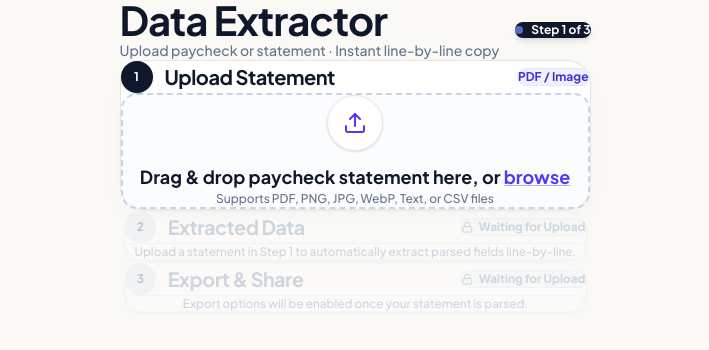
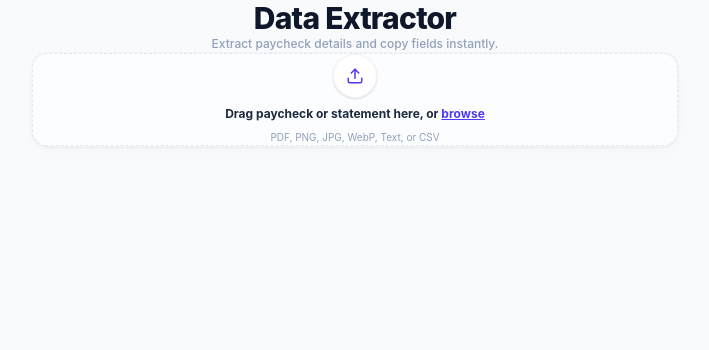
Before and after one commit to shihcb/data-extractor, a React (Vite) app: page / in a window 1280 px wide. Shown: the top 350 px of the page, without its empty margins (285-994 px from the left). Built offline with nearby package versions, Linux system fonts and the light colour scheme.

Commit message:
style: simplify dashboard visual footprint, hide step cards until statement upload, and implement icon-only copy buttons

```diff
--- a/src/App.jsx
+++ b/src/App.jsx
@@ -21,7 +21,6 @@ export default function App() {
   const [toast, setToast] = useState(null);
 
   const isStep2Complete = Boolean(paycheckData || cardData);
-  const currentStep = isProcessing ? 1 : isStep2Complete ? 3 : 1;
 
   const handleCopyNotification = (label, value) => {
     setToast({ label, value });
@@ -95,14 +94,14 @@ export default function App() {
   const activeData = activeDocType === 'paycheck' ? paycheckData : cardData;
 
   return (
-    <div className="min-h-screen bg-[#faf9f6] text-[#0f172a] py-12 px-4 sm:px-8 w-full flex flex-col items-center justify-start">
-      {/* Centered App Container */}
+    <div className="min-h-screen bg-[#f8fafc] py-12 px-4 sm:px-6 w-full flex flex-col items-center justify-start">
+      {/* Center Layout Container */}
       <div className="app-container space-y-6">
 
-        {/* Header */}
-        <Header currentStep={currentStep} totalSteps={3} />
+        {/* Simple Header */}
+        <Header />
 
-        {/* Step 1: Upload Statement */}
+        {/* Upload Zone */}
         <Step1Upload
           onFileUpload={handleFileUpload}
           isProcessing={isProcessing}
@@ -110,8 +109,9 @@ export default function App() {
           onClear={handleClearFile}
         />
 
-        {/* Step 2: Extracted Data (with smooth step-reveal animations) */}
-        <div className={isStep2Complete ? "step-reveal" : ""}>
+        {/* Extracted Data Rows (only show after upload) */}
+        {isStep2Complete && (
+          <div className="step-reveal">
             <Step2ExtractedData
               data={activeData}
               docType={activeDocType}
@@ -120,9 +120,11 @@ export default function App() {
               onCopyAll={handleCopyAll}
             />
           </div>
+        )}
 
-        {/* Step 3: Export & Share (with smooth step-reveal animations) */}
-        <div className={isStep2Complete ? "step-reveal" : ""}>
+        {/* Export Options (only show after upload) */}
+        {isStep2Complete && (
+          <div className="step-reveal">
             <Step3Export
               data={activeData}
               docType={activeDocType}
@@ -130,6 +132,7 @@ export default function App() {
               onNotification={handleCopyNotification}
             />
           </div>
+        )}
       </div>
 
       {/* Toast Notification */}
--- a/src/components/Header.jsx
+++ b/src/components/Header.jsx
@@ -1,24 +1,14 @@
 import React from 'react';
 
-export default function Header({ currentStep = 1, totalSteps = 3 }) {
+export default function Header() {
   return (
-    <header className="flex flex-col sm:flex-row sm:items-center justify-between gap-4 pb-2">
-      <div>
-        <h1 className="text-3xl sm:text-[40px] font-black tracking-tight text-[#0f172a] leading-none">
-          Data Extractor
-        </h1>
-        <p className="text-sm font-medium text-[#64748b] mt-2">
-          Upload paycheck or statement · Instant line-by-line copy
-        </p>
-      </div>
-
-      {/* Progress Step Badge */}
-      <div className="flex items-center gap-2 self-start sm:self-auto bg-[#0f172a] text-white px-4 py-2 rounded-full text-xs font-bold shadow-md shadow-slate-900/10">
-        <span className="w-2 h-2 rounded-full bg-indigo-400 animate-pulse"></span>
-        <span>
-          Step {currentStep} of {totalSteps} {currentStep === 3 ? '· Complete' : ''}
-        </span>
-      </div>
+    <header className="text-center pt-8 pb-4">
+      <h1 className="text-3xl font-extrabold tracking-tight text-slate-900">
+        Data Extractor
+      </h1>
+      <p className="text-xs text-slate-400 mt-1 font-medium">
+        Extract paycheck details and copy fields instantly.
+      </p>
     </header>
   );
 }
--- a/src/components/Step1Upload.jsx
+++ b/src/components/Step1Upload.jsx
@@ -30,35 +30,18 @@ export default function Step1Upload({ onFileUpload, isProcessing, fileName, onCl
   };
 
   return (
-    <div className="saas-card p-6 sm:p-9">
-      {/* Header */}
-      <div className="flex items-center justify-between mb-6">
-        <div className="flex items-center gap-3">
-          <span className="w-8 h-8 rounded-full bg-[#0f172a] text-white flex items-center justify-center text-xs font-black shadow-sm">
-            1
-          </span>
-          <h2 className="text-xl font-bold text-[#0f172a] tracking-tight">
-            Upload Statement
-          </h2>
-        </div>
-
-        <span className="bg-indigo-50 border border-indigo-100 text-indigo-700 text-xs font-extrabold px-3.5 py-1.5 rounded-full">
-          PDF / Image
-        </span>
-      </div>
-
-      {/* Dashed Drop Zone */}
+    <div className="premium-card p-6 sm:p-8">
       <div
         onDragOver={handleDragOver}
         onDragLeave={handleDragLeave}
         onDrop={handleDrop}
         onClick={() => fileInputRef.current?.click()}
-        className={`border-2 border-dashed rounded-2xl p-8 sm:p-12 text-center cursor-pointer transition-all duration-200 ${
+        className={`border border-dashed rounded-xl p-8 text-center cursor-pointer transition-all ${
           isDragOver
-            ? 'border-indigo-600 bg-indigo-50/60 scale-[1.003]'
+            ? 'border-indigo-500 bg-indigo-50/20'
             : fileName
-            ? 'border-emerald-400 bg-emerald-50/20'
-            : 'border-slate-300 hover:border-indigo-400 bg-slate-50/60 hover:bg-indigo-50/30'
+            ? 'border-emerald-300 bg-emerald-50/10'
+            : 'border-slate-200 hover:border-indigo-400 bg-slate-50/40 hover:bg-indigo-50/10'
         }`}
       >
         <input
@@ -70,45 +53,39 @@ export default function Step1Upload({ onFileUpload, isProcessing, fileName, onCl
         />
 
         {isProcessing ? (
-          <div className="flex flex-col items-center py-6 gap-3">
-            <Loader2 size={36} className="text-indigo-600 animate-spin" />
-            <p className="font-extrabold text-base text-[#0f172a]">Extracting data…</p>
-            <p className="text-xs text-[#64748b]">Running client-side regex & layout parser</p>
+          <div className="flex flex-col items-center py-4 gap-2.5">
+            <Loader2 size={28} className="text-indigo-600 animate-spin" />
+            <p className="font-semibold text-xs text-slate-800">Extracting details...</p>
           </div>
         ) : fileName ? (
-          <div className="flex items-center justify-center gap-4 py-4">
-            <CheckCircle2 size={32} className="text-emerald-600 shrink-0" />
+          <div className="flex items-center justify-center gap-3 py-2">
+            <CheckCircle2 size={24} className="text-emerald-600 shrink-0" />
             <div className="text-left min-w-0">
-              <p className="font-extrabold text-base sm:text-lg text-[#0f172a] truncate max-w-xs sm:max-w-md">
+              <p className="font-bold text-sm text-slate-800 truncate max-w-[220px] sm:max-w-md">
                 {fileName}
               </p>
-              <p className="text-xs font-semibold text-[#64748b] mt-0.5">File processed. Click to replace.</p>
+              <p className="text-xs text-slate-400">Processed. Click or drop to replace.</p>
             </div>
             <button
               onClick={(e) => {
                 e.stopPropagation();
                 onClear();
               }}
-              className="p-2 text-slate-400 hover:text-rose-600 rounded-full hover:bg-rose-50 transition-colors ml-2"
+              className="p-1.5 text-slate-400 hover:text-rose-600 rounded-full ml-2"
               title="Clear file"
             >
-              <RefreshCw size={18} />
+              <RefreshCw size={14} />
             </button>
           </div>
         ) : (
-          <div className="flex flex-col items-center gap-3 py-4">
-            {/* Circle Upload Icon */}
-            <div className="w-14 h-14 rounded-full bg-white border border-slate-200 shadow-sm flex items-center justify-center text-indigo-600 mb-1">
-              <Upload size={24} />
+          <div className="flex flex-col items-center gap-2">
+            <div className="w-11 h-11 rounded-full bg-white border border-slate-100 flex items-center justify-center text-indigo-600 shadow-sm mb-1">
+              <Upload size={18} />
             </div>
-            <div>
-              <p className="text-base sm:text-lg font-extrabold text-[#0f172a]">
-                Drag & drop paycheck statement here, or <span className="text-indigo-600 underline font-extrabold decoration-indigo-300">browse</span>
-              </p>
-              <p className="text-xs font-medium text-[#64748b] mt-1.5">
-                Supports PDF, PNG, JPG, WebP, Text, or CSV files
-              </p>
-            </div>
+            <p className="text-xs font-bold text-slate-800">
+              Drag paycheck or statement here, or <span className="text-indigo-600 underline font-bold">browse</span>
+            </p>
+            <p className="text-[10px] text-slate-400">PDF, PNG, JPG, WebP, Text, or CSV</p>
           </div>
         )}
       </div>
--- a/src/components/Step2ExtractedData.jsx
+++ b/src/components/Step2ExtractedData.jsx
@@ -1,60 +1,33 @@
 import React from 'react';
-import { Copy, Lock } from 'lucide-react';
+import { Copy } from 'lucide-react';
 import CopyableRow from './CopyableRow';
 
 export default function Step2ExtractedData({ data, docType, isCompleted, onCopyField, onCopyAll }) {
-  if (!isCompleted || !data) {
-    return (
-      <div className="saas-card locked p-6 sm:p-9">
-        <div className="flex items-center justify-between mb-4">
-          <div className="flex items-center gap-3">
-            <span className="w-8 h-8 rounded-full bg-slate-200 text-slate-500 flex items-center justify-center text-xs font-black">
-              2
-            </span>
-            <h2 className="text-xl font-bold text-slate-400 tracking-tight">
-              Extracted Data
-            </h2>
-          </div>
-          <span className="flex items-center gap-1.5 text-xs font-bold text-slate-400 bg-slate-100 px-3.5 py-1.5 rounded-full border border-slate-200">
-            <Lock size={12} /> Waiting for Upload
-          </span>
-        </div>
-        <div className="p-8 text-center border border-slate-200 rounded-2xl text-slate-400 text-xs font-medium bg-slate-50/50">
-          Upload a statement in Step 1 to automatically extract parsed fields line-by-line.
-        </div>
-      </div>
-    );
-  }
+  if (!isCompleted || !data) return null; // Unclutter page by rendering nothing before upload!
 
   const isPaycheck = docType === 'paycheck';
 
   return (
-    <div className="saas-card active p-6 sm:p-9 animate-fade-in">
+    <div className="premium-card p-6 sm:p-8 animate-fade-in space-y-4">
       {/* Header */}
-      <div className="flex items-center justify-between mb-6 pb-4 border-b border-slate-100">
-        <div className="flex items-center gap-3">
-          <span className="w-8 h-8 rounded-full bg-[#0f172a] text-white flex items-center justify-center text-xs font-black shadow-sm">
-            2
-          </span>
-          <div>
-            <h2 className="text-xl font-bold text-[#0f172a] tracking-tight">
-              Extracted Data
-            </h2>
-            <p className="text-xs text-[#64748b] mt-0.5">Click any row or button to copy individual fields</p>
-          </div>
+      <div className="flex items-center justify-between pb-3 border-b border-slate-100">
+        <div>
+          <h2 className="text-base font-extrabold text-slate-800 tracking-tight">
+            Extracted Values
+          </h2>
         </div>
 
         <button
           onClick={onCopyAll}
-          className="btn-indigo-copy"
+          className="text-xs font-bold text-indigo-600 hover:text-indigo-800 flex items-center gap-1 bg-indigo-50 px-3 py-1.5 rounded-lg border border-indigo-100/50 transition-colors"
         >
-          <Copy size={14} />
+          <Copy size={13} />
           <span>Copy All</span>
         </button>
       </div>
 
-      {/* Field Grid Rows */}
-      <div className="space-y-3.5">
+      {/* Rows */}
+      <div className="space-y-2">
         {isPaycheck ? (
           <>
             <CopyableRow
@@ -69,7 +42,7 @@ export default function Step2ExtractedData({ data, docType, isCompleted, onCopyF
               onCopy={onCopyField}
             />
             <CopyableRow
-              label="Pay Period (Dates Covered)"
+              label="Pay Period"
               value={data.payPeriod}
               onCopy={onCopyField}
             />
--- a/src/components/Step3Export.jsx
+++ b/src/components/Step3Export.jsx
@@ -1,32 +1,11 @@
 import React, { useState } from 'react';
-import { Download, Copy, Code, FileSpreadsheet, Lock, Check } from 'lucide-react';
+import { Download, Copy, Code, FileSpreadsheet, Check } from 'lucide-react';
 
 export default function Step3Export({ data, docType, isCompleted, onNotification }) {
   const [copiedCsv, setCopiedCsv] = useState(false);
   const [copiedText, setCopiedText] = useState(false);
 
-  if (!isCompleted || !data) {
-    return (
-      <div className="saas-card locked p-6 sm:p-9">
-        <div className="flex items-center justify-between mb-4">
-          <div className="flex items-center gap-3">
-            <span className="w-8 h-8 rounded-full bg-slate-200 text-slate-500 flex items-center justify-center text-xs font-black">
-              3
-            </span>
-            <h2 className="text-xl font-bold text-slate-400 tracking-tight">
-              Export & Share
-            </h2>
-          </div>
-          <span className="flex items-center gap-1.5 text-xs font-bold text-slate-400 bg-slate-100 px-3.5 py-1.5 rounded-full border border-slate-200">
-            <Lock size={12} /> Waiting for Upload
-          </span>
-        </div>
-        <div className="p-8 text-center border border-slate-200 rounded-2xl text-slate-400 text-xs font-medium bg-slate-50/50">
-          Export options will be enabled once your statement is parsed.
-        </div>
-      </div>
-    );
-  }
+  if (!isCompleted || !data) return null; // Unclutter page by rendering nothing before upload!
 
   const isPaycheck = docType === 'paycheck';
 
@@ -57,7 +36,7 @@ export default function Step3Export({ data, docType, isCompleted, onNotification
     const csvStr = getCsvString();
     navigator.clipboard.writeText(csvStr);
     setCopiedCsv(true);
-    if (onNotification) onNotification('CSV Data', 'Copied CSV format to clipboard');
+    if (onNotification) onNotification('CSV Data', 'Copied CSV format');
     setTimeout(() => setCopiedCsv(false), 2000);
   };
 
@@ -96,46 +75,34 @@ export default function Step3Export({ data, docType, isCompleted, onNotification
     }
     navigator.clipboard.writeText(textStr);
     setCopiedText(true);
-    if (onNotification) onNotification('Plain Text', 'Copied plain text summary');
+    if (onNotification) onNotification('Plain Text', 'Copied text summary');
     setTimeout(() => setCopiedText(false), 2000);
   };
 
   return (
-    <div className="saas-card active p-6 sm:p-9 animate-fade-in">
+    <div className="premium-card p-6 sm:p-8 animate-fade-in space-y-4">
       {/* Header */}
-      <div className="flex items-center justify-between mb-6 pb-4 border-b border-slate-100">
-        <div className="flex items-center gap-3">
-          <span className="w-8 h-8 rounded-full bg-[#0f172a] text-white flex items-center justify-center text-xs font-black shadow-sm">
-            3
-          </span>
-          <div>
-            <h2 className="text-xl font-bold text-[#0f172a] tracking-tight">
-              Export & Share
-            </h2>
-            <p className="text-xs text-[#64748b] mt-0.5">Download structured files or copy directly</p>
-          </div>
-        </div>
-
-        <span className="bg-emerald-50 border border-emerald-200 text-emerald-800 text-xs font-extrabold px-3.5 py-1.5 rounded-full">
-          Ready
-        </span>
+      <div className="pb-3 border-b border-slate-100">
+        <h2 className="text-base font-extrabold text-slate-800 tracking-tight">
+          Export options
+        </h2>
       </div>
 
-      {/* Outlined Pill Buttons Grid */}
-      <div className="flex flex-wrap items-center gap-3.5">
+      {/* Buttons */}
+      <div className="flex flex-wrap items-center gap-2">
         <button
           onClick={handleCopyCSV}
           className="btn-outline-pill"
         >
-          {copiedCsv ? <Check size={16} className="text-emerald-600 animate-bounce" /> : <FileSpreadsheet size={16} className="text-indigo-600" />}
-          <span>{copiedCsv ? 'Copied CSV!' : 'Copy CSV Format'}</span>
+          {copiedCsv ? <Check size={14} className="text-emerald-600" /> : <FileSpreadsheet size={14} className="text-indigo-600" />}
+          <span>{copiedCsv ? 'Copied CSV' : 'Copy CSV'}</span>
         </button>
 
         <button
           onClick={handleDownloadCSV}
           className="btn-outline-pill"
         >
-          <Download size={16} className="text-[#4f46e5]" />
+          <Download size={14} className="text-indigo-600" />
           <span>Download CSV</span>
         </button>
 
@@ -143,7 +110,7 @@ export default function Step3Export({ data, docType, isCompleted, onNotification
           onClick={handleDownloadJSON}
           className="btn-outline-pill"
         >
-          <Code size={16} className="text-[#4f46e5]" />
+          <Code size={14} className="text-indigo-600" />
           <span>Download JSON</span>
         </button>
 
@@ -151,8 +118,8 @@ export default function Step3Export({ data, docType, isCompleted, onNotification
           onClick={handleCopyText}
           className="btn-outline-pill"
         >
-          {copiedText ? <Check size={16} className="text-emerald-600 animate-bounce" /> : <Copy size={16} className="text-indigo-600" />}
-          <span>{copiedText ? 'Copied Text!' : 'Copy Plain Text'}</span>
+          {copiedText ? <Check size={14} className="text-emerald-600" /> : <Copy size={14} className="text-indigo-600" />}
+          <span>{copiedText ? 'Copied Text' : 'Copy Text'}</span>
         </button>
       </div>
     </div>
--- a/src/index.css
+++ b/src/index.css
@@ -1,24 +1,20 @@
 @import "tailwindcss";
 
 :root {
-  --font-heading: 'Outfit', 'Plus Jakarta Sans', -apple-system, BlinkMacSystemFont, sans-serif;
-  --font-body: 'Plus Jakarta Sans', 'Inter', -apple-system, BlinkMacSystemFont, sans-serif;
+  --font-heading: 'Outfit', 'Inter', sans-serif;
+  --font-body: 'Inter', -apple-system, BlinkMacSystemFont, sans-serif;
   --font-mono: 'JetBrains Mono', monospace;
 
-  /* Premium Warm minimal palette */
-  --bg-page: #faf9f6;
+  --bg-page: #f8fafc;
   --bg-card: #ffffff;
-  --bg-inset: #fafafd;
 
-  --color-navy: #0f172a;
-  --color-slate-gray: #64748b;
+  --text-main: #0f172a;
+  --text-slate: #64748b;
+
   --color-indigo: #4f46e5;
-  --color-indigo-hover: #4338ca;
   --color-indigo-light: #f5f3ff;
-  --color-emerald: #059669;
-  --color-emerald-light: #ecfdf5;
-
-  --border-subtle: #e6e5e0;
+  --border-color: #f1f5f9;
+  --border-hover: #e2e8f0;
 }
 
 * {
@@ -29,119 +25,59 @@
 
 body {
   background-color: var(--bg-page);
-  color: var(--color-navy);
+  color: var(--text-main);
   font-family: var(--font-body);
   min-height: 100vh;
-  display: flex;
-  flex-direction: column;
-  align-items: center;
-  justify-content: flex-start;
   -webkit-font-smoothing: antialiased;
 }
 
-button {
-  cursor: pointer;
-  font-family: inherit;
-  border: none;
-  background: none;
+/* Centered Layout Wrapper */
+.app-container {
+  width: 100%;
+  max-width: 680px;
+  margin: 0 auto;
+  padding: 0 16px;
 }
 
-/* Perfect Centering Wrapper */
-.app-container {
-  width: 100%;
-  max-w: 780px;
-  margin: 0 auto;
-  display: flex;
-  flex-direction: column;
-  justify-content: center;
+/* Modern Card Container */
+.premium-card {
+  background: var(--bg-card);
+  border: 1px solid var(--border-color);
+  border-radius: 20px;
+  box-shadow: 0 1px 3px 0 rgba(0, 0, 0, 0.05), 0 10px 15px -3px rgba(0, 0, 0, 0.02);
+  transition: all 0.25s cubic-bezier(0.16, 1, 0.3, 1);
 }
 
-/* Floating Card appearance with soft deep shadow */
-.saas-card {
-  background: var(--bg-card);
-  border: 1px solid var(--border-subtle);
-  border-radius: 24px;
-  box-shadow:
-    0 10px 30px -10px rgba(9, 13, 22, 0.05),
-    0 1px 3px rgba(9, 13, 22, 0.02);
-  transition: transform 0.3s cubic-bezier(0.34, 1.56, 0.64, 1),
-              box-shadow 0.3s cubic-bezier(0.34, 1.56, 0.64, 1),
-              border-color 0.2s ease,
-              opacity 0.3s ease;
+.premium-card:hover {
+  border-color: var(--border-hover);
+  box-shadow: 0 4px 6px -1px rgba(0, 0, 0, 0.05), 0 20px 25px -5px rgba(0, 0, 0, 0.05);
 }
 
-.saas-card:hover {
-  transform: translateY(-4px);
-  box-shadow:
-    0 20px 40px -15px rgba(9, 13, 22, 0.1),
-    0 4px 10px -2px rgba(9, 13, 22, 0.02);
+/* Sleek Icon Only Copy Button */
+.icon-copy-btn {
+  display: inline-flex;
+  align-items: center;
+  justify-content: center;
+  width: 36px;
+  height: 36px;
+  border-radius: 10px;
+  background: #f8fafc;
+  border: 1px solid #e2e8f0;
+  color: #64748b;
+  transition: all 0.2s ease;
 }
 
-.saas-card.locked {
-  opacity: 0.4;
-  pointer-events: none;
-  transform: scale(0.985);
-  box-shadow: none;
-  background: rgba(255, 255, 255, 0.5);
+.icon-copy-btn:hover {
+  background: var(--color-indigo-light);
+  border-color: #c7d2fe;
+  color: var(--color-indigo);
+  transform: scale(1.05);
 }
 
-/* Floating Field Row */
-.saas-field-row {
-  display: flex;
-  align-items: center;
-  justify-content: space-between;
-  gap: 16px;
-  padding: 18px 24px;
-  background: var(--bg-card);
-  border: 1px solid var(--border-subtle);
-  border-radius: 20px;
-  box-shadow:
-    0 4px 12px -2px rgba(9, 13, 22, 0.02),
-    0 1px 2px rgba(9, 13, 22, 0.01);
-  transition: transform 0.2s cubic-bezier(0.34, 1.56, 0.64, 1),
-              box-shadow 0.2s cubic-bezier(0.34, 1.56, 0.64, 1),
-              border-color 0.2s ease;
-}
-
-.saas-field-row:hover {
-  border-color: #cbd5e1;
-  transform: translateY(-2px);
-  box-shadow:
-    0 10px 20px -8px rgba(9, 13, 22, 0.06),
-    0 2px 4px -1px rgba(9, 13, 22, 0.02);
-}
-
-.saas-field-row.highlighted {
+.icon-copy-btn.copied {
+  background: #ecfdf5;
   border-color: #a7f3d0;
-  background: var(--color-emerald-light);
-}
-
-.saas-field-row.highlighted:hover {
-  border-color: #34d399;
-}
-
-/* Copy Pill button */
-.copy-pill-btn {
-  display: inline-flex;
-  align-items: center;
-  gap: 8px;
-  background: #0f172a;
-  color: #ffffff;
-  padding: 8px 18px;
-  border-radius: 9999px;
-  font-size: 0.8rem;
-  font-weight: 700;
-  transition: all 0.2s ease;
-  white-space: nowrap;
-}
-
-.copy-pill-btn:hover {
-  background: #334155;
-  transform: scale(1.04);
-}
-
-.copy-pill-btn.copied {
-  background: #059669;
+  color: #059669;
 }
 
 /* Outlined Pill Buttons */
@@ -150,34 +86,28 @@ button {
   align-items: center;
   gap: 8px;
   background: #ffffff;
-  border: 1.5px solid #d1d5db;
-  color: #1f2937;
-  padding: 10px 22px;
+  border: 1px solid #e2e8f0;
+  color: #334155;
+  padding: 8px 18px;
   border-radius: 9999px;
-  font-size: 0.85rem;
-  font-weight: 700;
-  box-shadow: 0 2px 4px rgba(9, 13, 22, 0.02);
-  transition: all 0.2s cubic-bezier(0.34, 1.56, 0.64, 1);
+  font-size: 0.8rem;
+  font-weight: 600;
+  transition: all 0.2s cubic-bezier(0.16, 1, 0.3, 1);
 }
 
 .btn-outline-pill:hover {
   border-color: var(--color-indigo);
   color: var(--color-indigo);
   background: var(--color-indigo-light);
-  transform: translateY(-2px);
-  box-shadow: 0 8px 16px -4px rgba(79, 70, 229, 0.2);
+  transform: translateY(-1px);
 }
 
-/* Animated Stepper Progress Transition */
-.step-reveal {
-  opacity: 0;
-  transform: translateY(12px);
-  animation: stepRevealAnim 0.4s cubic-bezier(0.16, 1, 0.3, 1) forwards;
+/* Fade In Animation */
+@keyframes fadeIn {
+  from { opacity: 0; transform: translateY(6px); }
+  to { opacity: 1; transform: translateY(0); }
 }
 
-@keyframes stepRevealAnim {
-  to {
-    opacity: 1;
-    transform: translateY(0);
-  }
+.animate-fade-in {
+  animation: fadeIn 0.3s cubic-bezier(0.16, 1, 0.3, 1) forwards;
 }
```
Also changed, not shown: src/components/CopyableRow.jsx (+8 -17 lines). Lines whose indentation alone changed are shown as unchanged.
